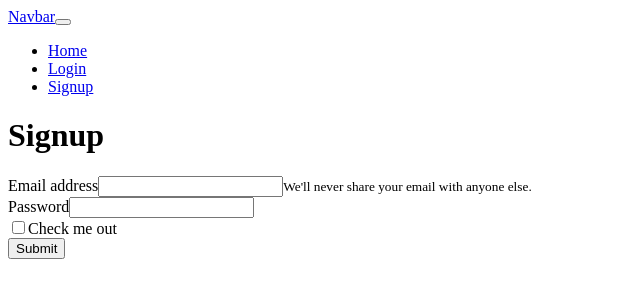
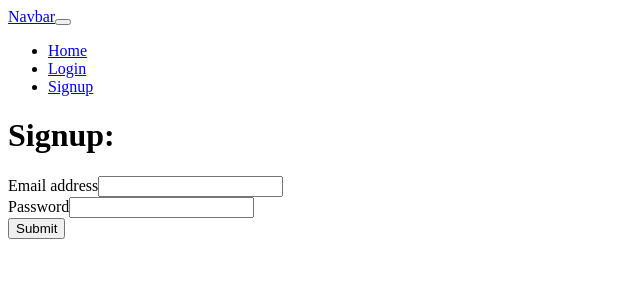
Before and after one commit to nuruzzamanhimel00/13_leela_webdev_vue3_full_again, a Vue app in the folder vue-authorization/: page /login in a window 1280 px wide. Both pictures are taken after a click on the link "Signup". Shown: the top 300 px of the page, without its empty margins (0-640 px from the left). Built offline with nearby package versions, Linux system fonts and the light colour scheme; the HTML template or start-up script is replaced by a standard one.

Commit message:
validation create

```diff
--- a/vue-authorization/src/components/page/loginComponent.vue
+++ b/vue-authorization/src/components/page/loginComponent.vue
@@ -3,7 +3,7 @@
         <div class="card">
             <div class="card-body">
                 <div class="card-title">
-                    <h1>Login: {{firstName}}</h1>
+                    <h1>Login: </h1>
                 </div>
                 <form @submit.prevent="onLoginSubmit()">
                     <div class="form-group">
@@ -52,3 +52,9 @@ export default {
 
 }
 </script>
+
+<style scoped>
+.error{
+    color:red;
+}
+</style>
--- a/vue-authorization/src/components/page/signupComponent.vue
+++ b/vue-authorization/src/components/page/signupComponent.vue
@@ -3,25 +3,58 @@
         <div class="card">
             <div class="card-body">
                 <div class="card-title">
-                    <h1>Signup</h1>
+                    <h1>Signup:</h1>
                 </div>
-                <form>
+                <form @submit.prevent="onLoginSubmit()">
                     <div class="form-group">
                         <label for="exampleInputEmail1">Email address</label>
-                        <input type="email" class="form-control" id="exampleInputEmail1" aria-describedby="emailHelp">
-                        <small id="emailHelp" class="form-text text-muted">We'll never share your email with anyone else.</small>
+                        <input type="text" class="form-control" v-model="form.email" id="exampleInputEmail1" aria-describedby="emailHelp">
+                        <div class="error" v-if="errors.email" >{{errors.email}}</div>
+
                     </div>
                     <div class="form-group">
                         <label for="exampleInputPassword1">Password</label>
-                        <input type="password" class="form-control" id="exampleInputPassword1">
+                        <input type="password" class="form-control" v-model="form.password" id="exampleInputPassword1">
+                        <div class="error" v-if="errors.password" >{{errors.password}}</div>
                     </div>
-                    <div class="form-group form-check">
-                        <input type="checkbox" class="form-check-input" id="exampleCheck1">
-                        <label class="form-check-label" for="exampleCheck1">Check me out</label>
-                    </div>
+
                     <button type="submit" class="btn btn-primary">Submit</button>
                     </form>
             </div>
         </div>
     </div>
 </template>
+
+<script>
+import SignupValidation from '../../services/SignupValidation.js'
+
+export default {
+    data(){
+        return{
+            form:{
+                email:'',
+                password:'',
+            },
+            errors:[],
+        }
+    },
+    methods:{
+        onLoginSubmit(){
+            //email and password validation
+            let validaiton = new SignupValidation(this.form.email, this.form.password);
+            this.errors = validaiton.chcekValidation();
+            if(this.errors.length > 0){
+                return false;
+            }
+            // console.log(this.errors);
+        }
+    }
+
+}
+</script>
+
+<style scoped>
+.error{
+    color:red;
+}
+</style>
```
